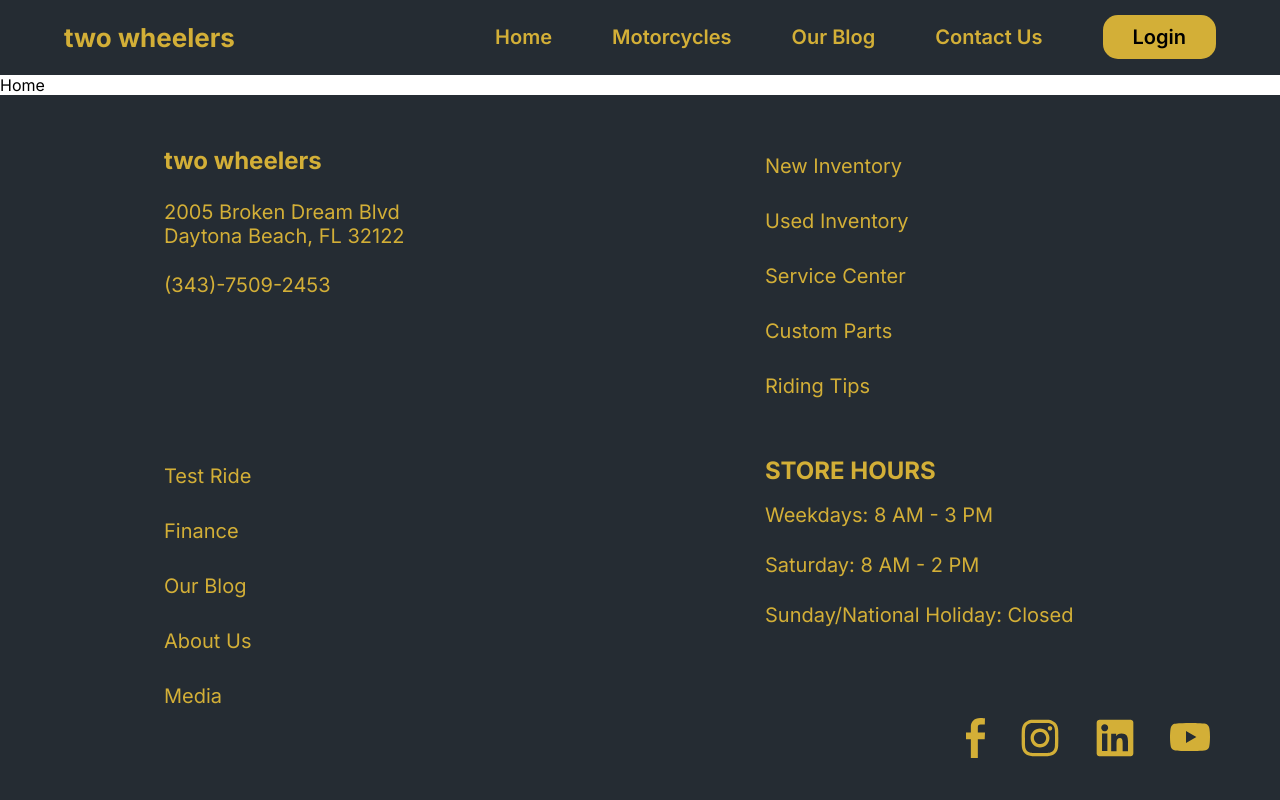
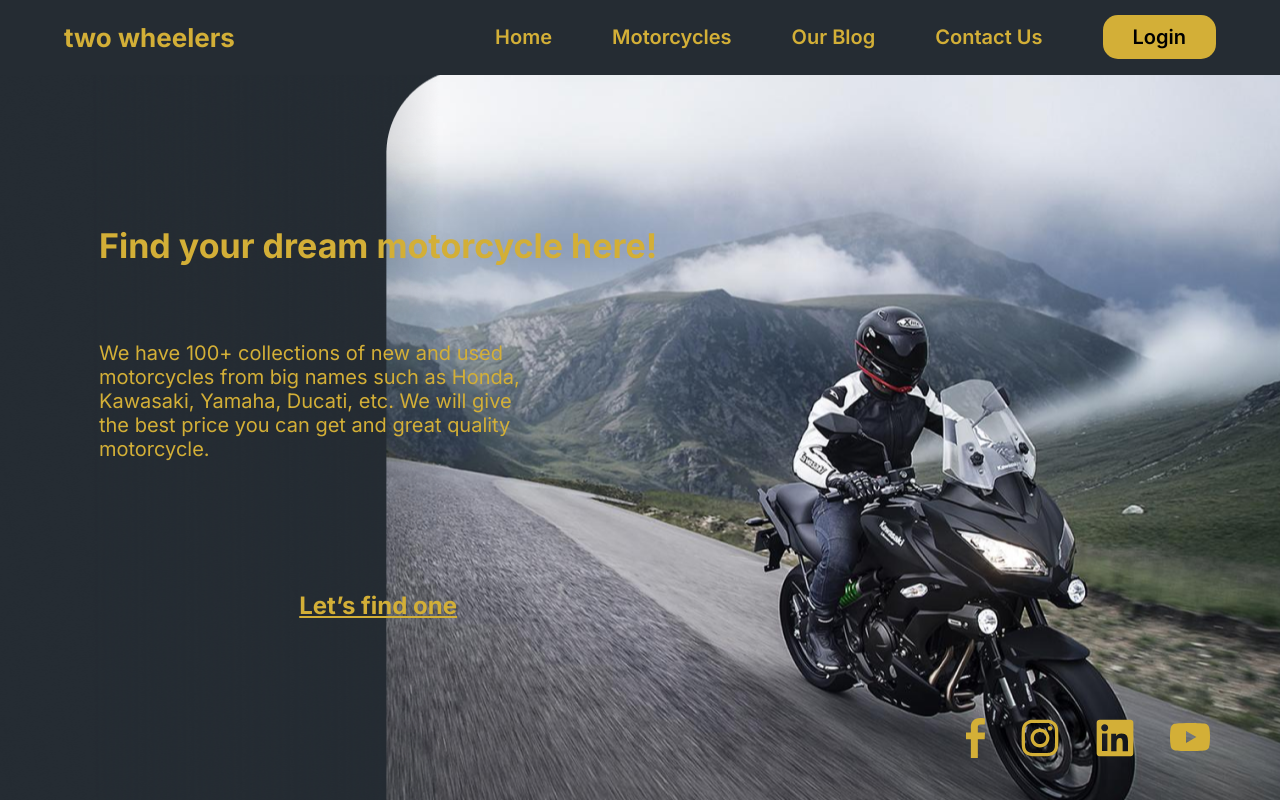
Before and after one commit to theyuunus/moto-shop, a React (Create React App) app: page / in a window 1280 px wide. Shown: the top 800 px of the page. Built offline with nearby package versions, Linux system fonts and the light colour scheme.

Commit message:
#fix #add header of Home #HomeHeader

```diff
--- a/src/Pages/Home.jsx
+++ b/src/Pages/Home.jsx
@@ -1,10 +1,11 @@
 import React from 'react'
 import Helmet from '../components/Helmet/Helmet'
+import HomeHeader from '../components/HomeHeader/HomeHeader'
 
 export default function Home() {
   return (
     <Helmet title="Home">
-      <div>Home</div>
+      <HomeHeader />
     </Helmet>
   )
 }
--- /dev/null
+++ b/src/components/HomeHeader/HomeHeader.jsx
@@ -0,0 +1,30 @@
+import React from 'react'
+import './HomeHeader.scss'
+import { Link } from 'react-router-dom'
+
+export default function HomeHeader() {
+    return (
+        <React.Fragment>
+            <header className='header'>
+                <div className='header-texts'>
+                    <h1 className='header-texts-h1'>
+                        Find your dream motorcycle here!
+                    </h1>
+                    <p className='header-texts-p'>
+                        We have 100+ collections of new and used motorcycles from big names such as Honda, Kawasaki, Yamaha, Ducati, etc. We will give the best price you can get and great quality motorcycle.
+                    </p>
+                    <Link to={"showroom"}>
+                        <h3 className='header-texts-h3'>
+                            Let’s find one
+                        </h3>
+                    </Link>
+                </div>
+                <div className='header-backroundImg'>
+                    <div className='header-backroundImg-linier'>
+
+                    </div>
+                </div>
+            </header>
+        </React.Fragment>
+    )
+}
--- /dev/null
+++ b/src/components/HomeHeader/HomeHeader.scss
@@ -0,0 +1,89 @@
+.header {
+    width: 100%;
+    height: 800px;
+    flex-shrink: 0;
+    display: flex;
+    justify-content: space-between;
+    align-items: center;
+    background: var(--NEU500, #252C33);
+
+    &-texts {
+        display: flex;
+        flex-direction: column;
+        padding-left: 99px;
+
+        &-h1 {
+            color: var(--PGO500, #D3AF37);
+            font-size: 34px;
+            font-style: normal;
+            font-weight: 700;
+            line-height: normal;
+        }
+
+        &-p {
+            width: 444px;
+            color: var(--PGO500, #D3AF37);
+            font-size: 20px;
+            font-style: normal;
+            font-weight: 400;
+            line-height: normal;
+            padding-top: 75px;
+        }
+
+        &-h3 {
+            color: var(--PGO500, #D3AF37);
+            text-align: center;
+            font-size: 24px;
+            font-style: normal;
+            font-weight: 700;
+            line-height: normal;
+            text-decoration-line: underline;
+            padding-top: 130px;
+        }
+    }
+
+    &-backroundImg {
+        background-image: url("../../images/HomeHeaderMoto.png");
+        background-position: right;
+        background-repeat: no-repeat;
+
+        &-linier {
+            width: 893.62px;
+            height: 800px;
+            background-image: url("../../images/Rectangle\ 18.png");
+            margin-left: -2px;
+        }
+    }
+}
+
+@media only screen and (max-width: 1430px) {
+    .header {
+        display: block;
+        justify-content: none;
+    }
+
+    .header-texts {
+        position: absolute;
+        margin: 150px 0 auto;
+    }
+}
+
+@media only screen and (max-width: 900px) {
+    .header-backroundImg-linier {
+        width: 500px;
+    }
+}
+
+@media only screen and (max-width: 550px) {
+    .header-backroundImg-linier {
+        width: auto;
+    }
+
+    .header-texts-p{
+        width: auto;
+    }
+
+    .header-texts{
+        padding-left: 0;
+    }
+}
```
Also changed, not shown: src/images/HomeHeaderMoto.png (added), src/images/Rectangle 18.png (added).
